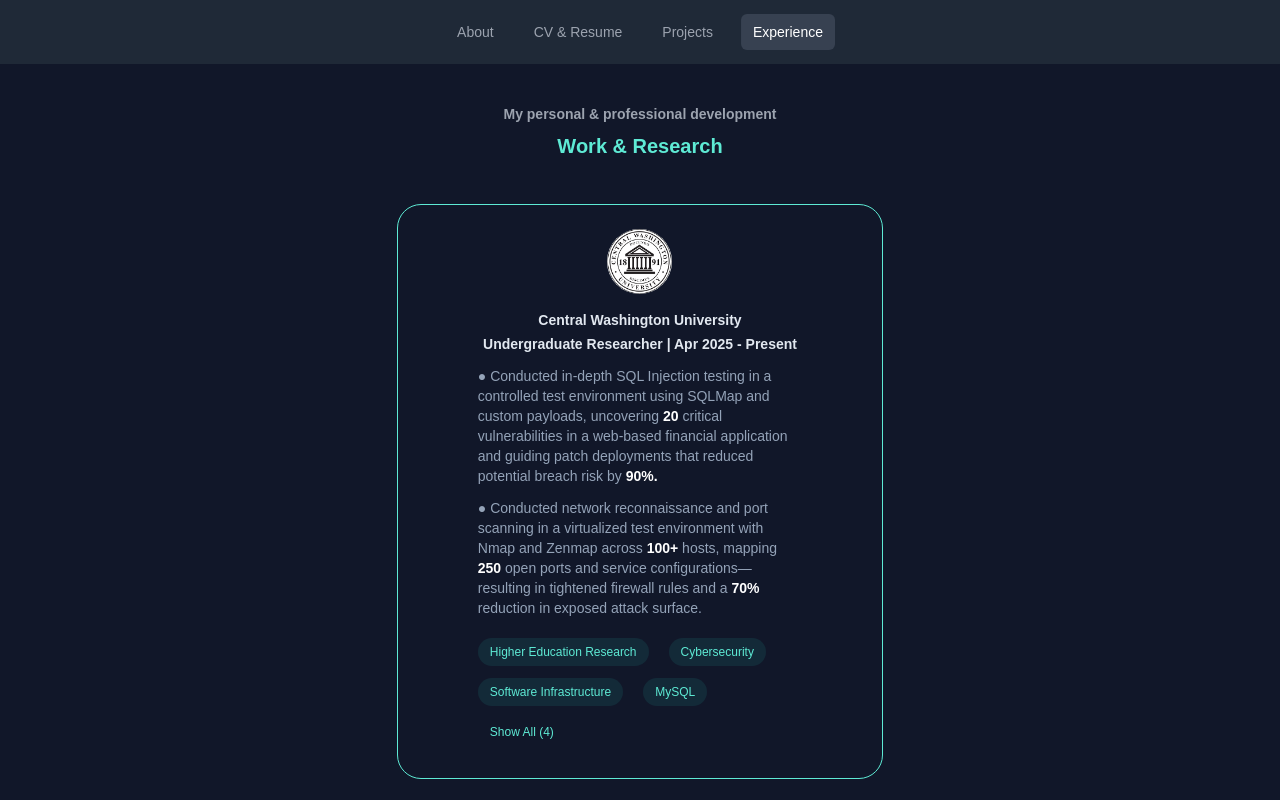
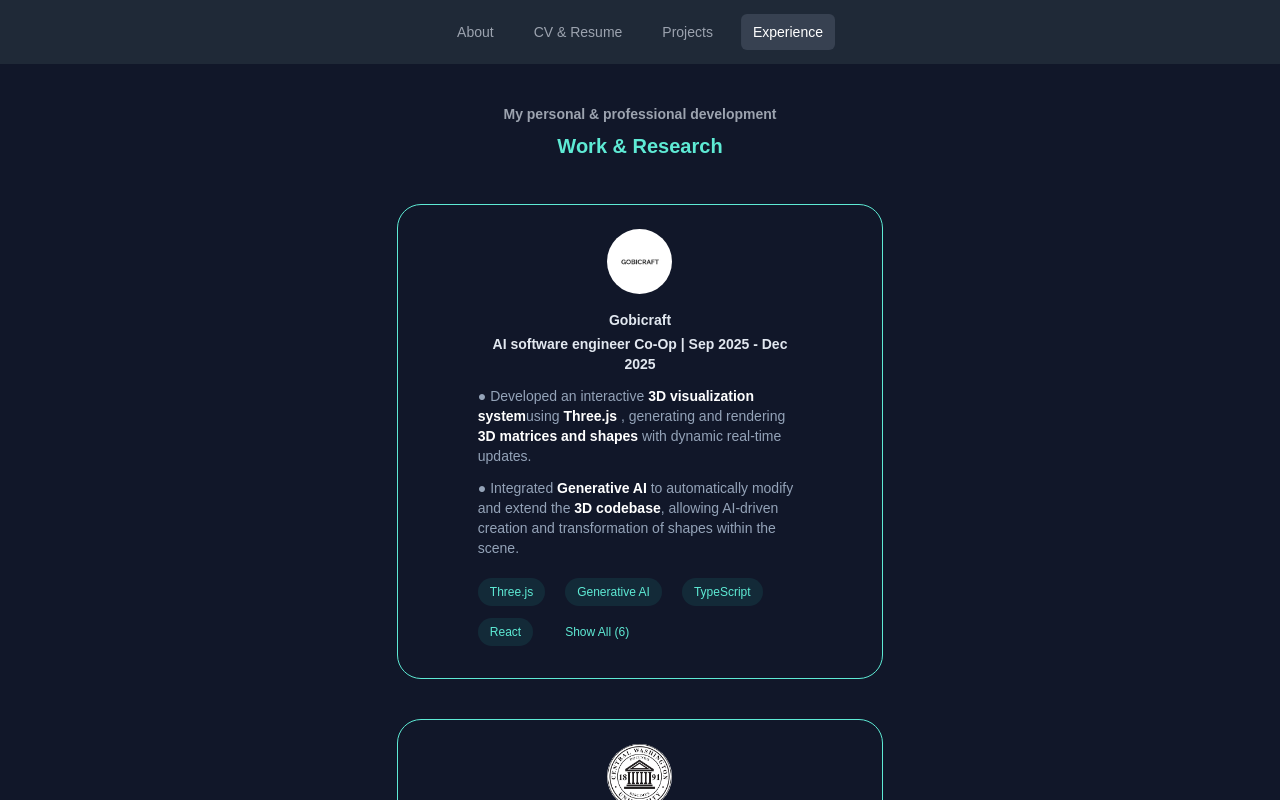
Before and after one commit to orchlonn/orchlon-portfolio, a Next.js app: page /experience in a window 1280 px wide. Shown: the top 800 px of the page. Built offline with nearby package versions, Linux system fonts and the light colour scheme.

Commit message:
update experience

```diff
--- a/src/app/experience/page.tsx
+++ b/src/app/experience/page.tsx
@@ -2,6 +2,7 @@ import Pypup from "../../../public/pypup_logo.webp";
 import MocoLogo from "../../../public/moco_logo.jpeg";
 import SteppelinkLogo from "../../../public/steppelink_logo.webp";
 import CWULogo from "../../../public/CWU_logo.png";
+import GobicraftLogo from "../../../public/gobicraft.jpeg";
 import SectionHeader from "@/Components/SectionHeader";
 import ExperienceItem from "./Components/ExperienceItem";
 
@@ -16,8 +17,49 @@ const Experience = () => {
       </div>
       <div className="flex flex-col items-center gap-y-3 sm:gap-y-4 mt-6 sm:mt-8">
         <ExperienceItem
+          image={GobicraftLogo}
+          position="AI software engineer Co-Op | Sep 2025 - Dec 2025"
+          company="Gobicraft"
+          description={[
+            <>
+              ● Developed an interactive{" "}
+              <span className="font-bold text-white">
+                3D visualization system
+              </span>
+              using <span className="font-bold text-white">Three.js </span>,
+              generating and rendering{" "}
+              <span className="font-bold text-white">
+                3D matrices and shapes
+              </span>{" "}
+              with dynamic real-time updates.
+            </>,
+            <>
+              ● Integrated{" "}
+              <span className="font-bold text-white">Generative AI</span> to
+              automatically modify and extend the
+              <span className="font-bold text-white"> 3D codebase</span>,
+              allowing AI-driven creation and transformation of shapes within
+              the scene.
+            </>,
+          ]}
+          skills={[
+            "Three.js",
+            "Generative AI",
+            "TypeScript",
+            "React",
+            "Node.js",
+            "Express.js",
+            "Python",
+            "PyTorch",
+            "TensorFlow",
+            "OpenAI",
+          ]}
+          initialSkillCount={4}
+          className="animate-slide-in-delay w-full sm:w-4/5 lg:w-2/5"
+        />
+        <ExperienceItem
           image={CWULogo}
-          position="Undergraduate Researcher | Apr 2025 - Present"
+          position="Undergraduate Researcher | Apr 2025 - Jun 2025"
           company="Central Washington University"
           description={[
             <>
```
Also changed, not shown: public/gobicraft.jpeg (added).
